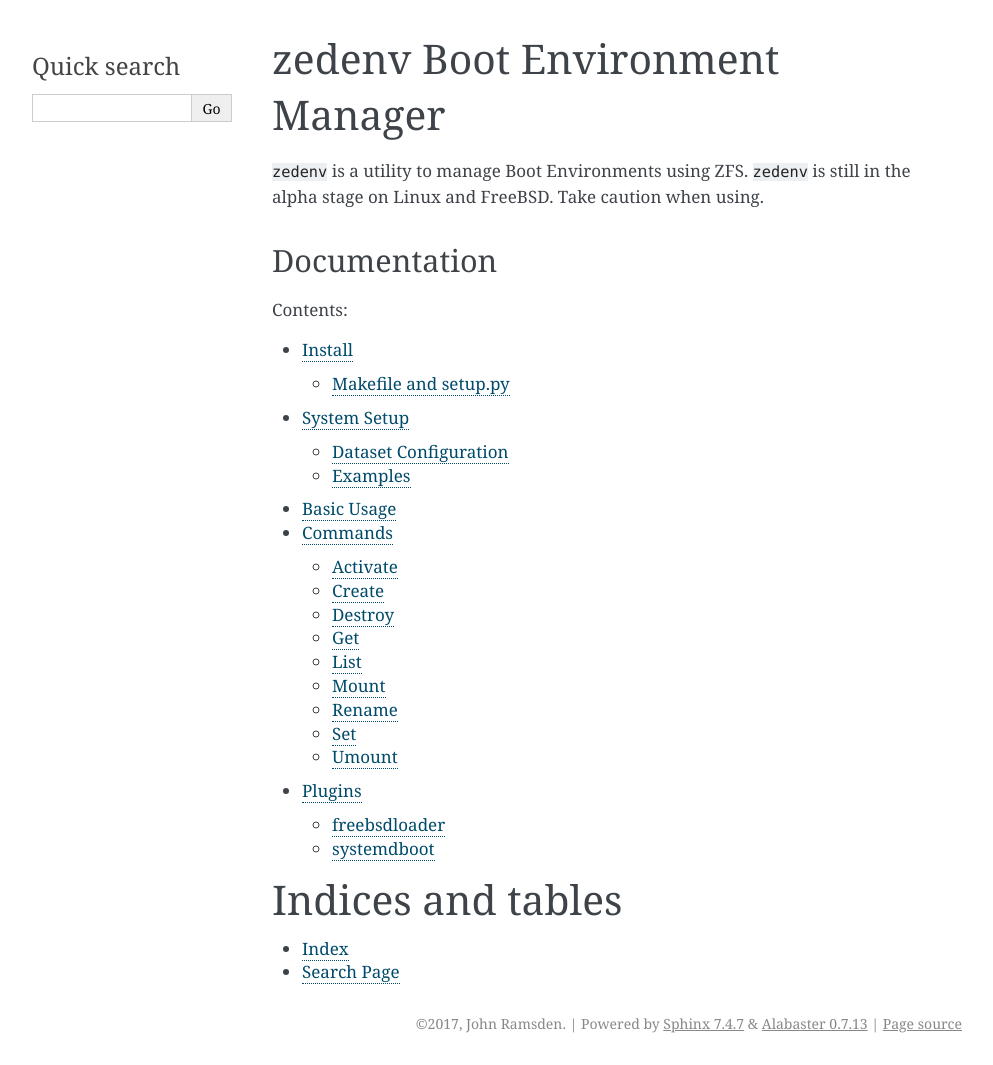
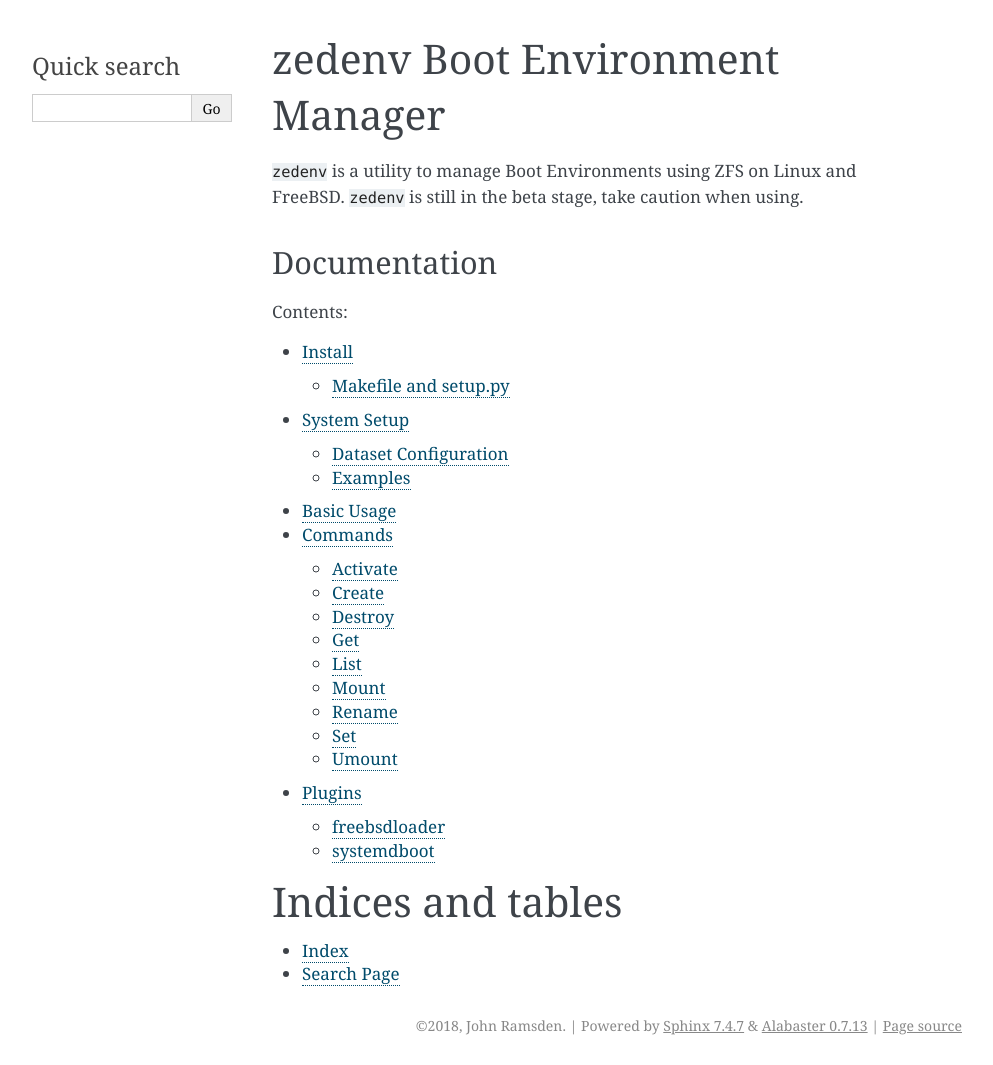
Before and after one commit to johnramsden/zedenv, a Sphinx documentation site: the page built from doc/source/index.rst, in a window 1280 px wide. Shown: the whole page, without its empty margins (148-1141 px from the left). Built offline with Sphinx 7.4.7, drawn with Linux system fonts in a browser that asks for light colours.

Commit message:
Set beta release in docs

```diff
--- a/doc/source/conf.py
+++ b/doc/source/conf.py
@@ -48,7 +48,7 @@
 
 # General information about the project.
 project = 'zedenv'
-copyright = '2017, John Ramsden'
+copyright = '2018, John Ramsden'
 author = 'John Ramsden'
 
 # The version info for the project you're documenting, acts as replacement for
@@ -58,7 +58,7 @@
 # The short X.Y version.
 version = __version__
 # The full version, including alpha/beta/rc tags.
-release = "{version}-alpha".format(version=version)
+release = "{version}-beta".format(version=version)
 
 # The language for content autogenerated by Sphinx. Refer to documentation
 # for a list of supported languages.
--- a/doc/source/index.rst
+++ b/doc/source/index.rst
@@ -1,8 +1,8 @@
 zedenv Boot Environment Manager
 ===============================
 
-``zedenv`` is a utility to manage Boot Environments using ZFS. ``zedenv`` is
-still in the alpha stage on Linux and FreeBSD. Take caution when using.
+``zedenv`` is a utility to manage Boot Environments using ZFS on Linux and FreeBSD. ``zedenv`` is
+still in the beta stage, take caution when using.
 
 Documentation
 -------------
```
